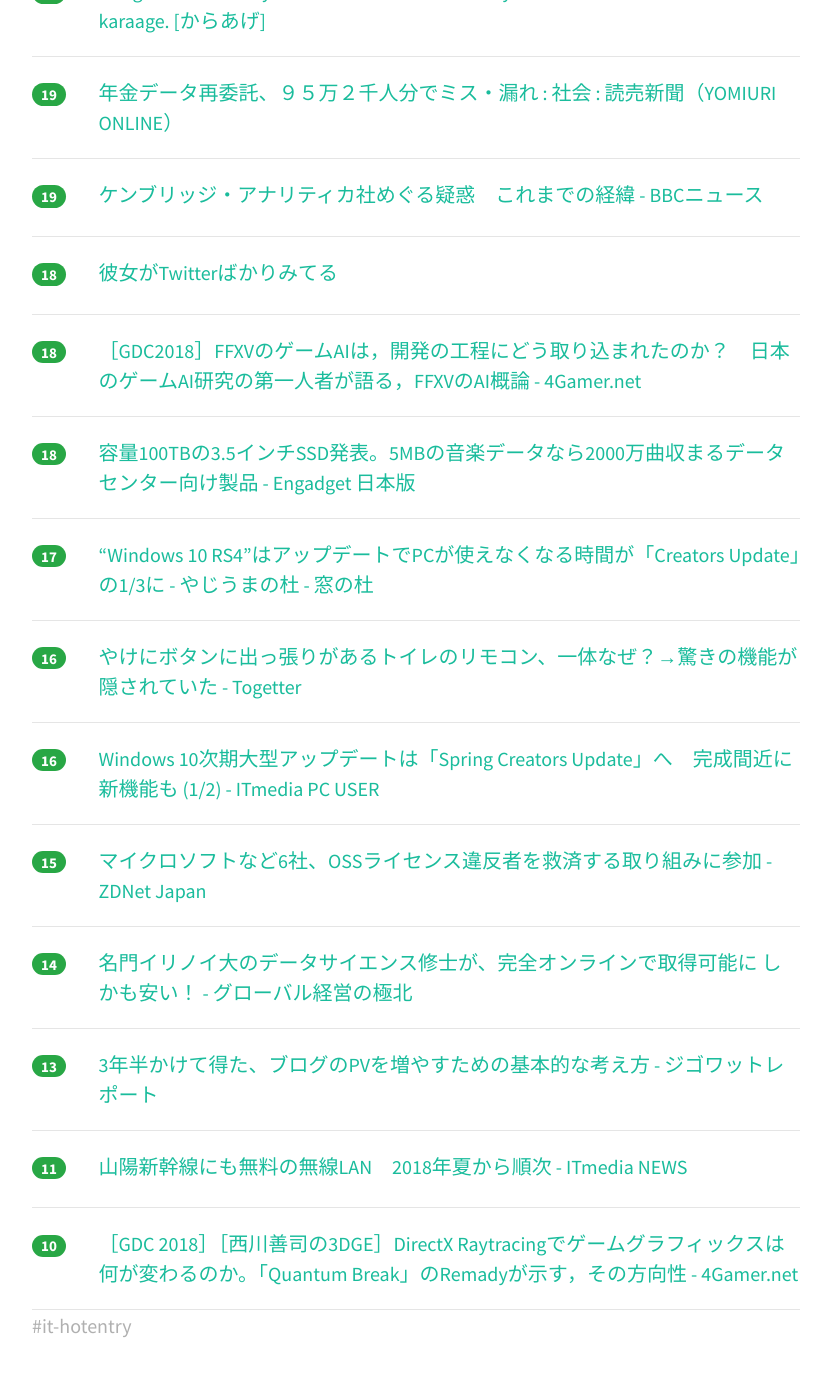
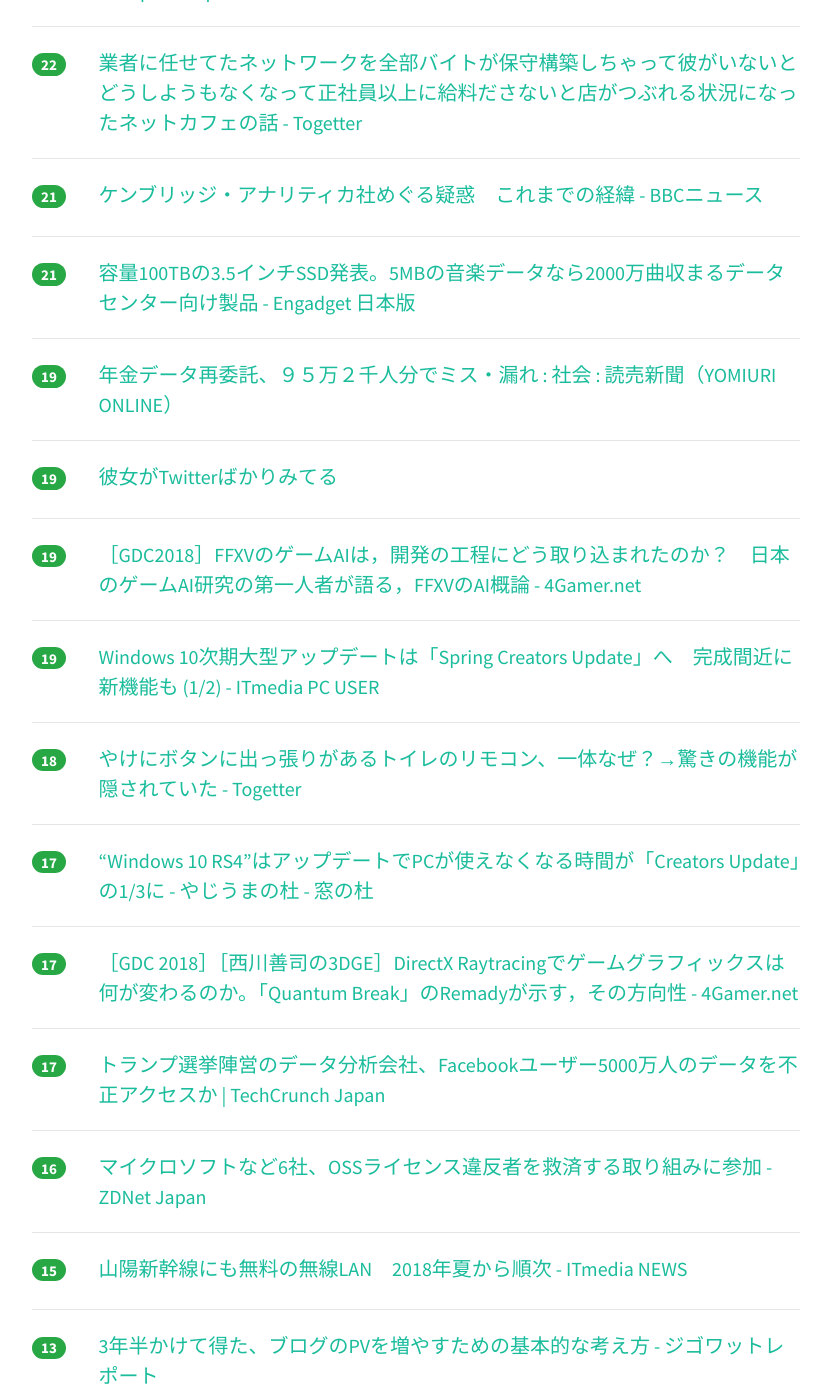
Before and after one commit to yatta47/hatena-matome-site, a Jekyll site: the page built from _posts/2018-03-21-hatena.md, in a window 1280 px wide and 1400 px high, scrolled down 3140 px. Shown: the whole window, without its empty margins (224-1053 px from the left). Built offline with Jekyll 4.4.1, drawn with Linux system fonts in a browser that asks for light colours; nearby versions of some CDN libraries; some of the changed text lies outside the part shown.

Commit message:
Updated 2018-03-21

```diff
--- a/_posts/2018-03-21-hatena.md
+++ b/_posts/2018-03-21-hatena.md
@@ -1,49 +1,49 @@
 ---
 layout: post
 title:  "2018-03-21 はてぶIT"
-date:   2018-03-21 17:00:43
+date:   2018-03-21 18:02:22
 tags: [it-hotentry]
 ---
-43 件のデータあり
+47 件のデータあり
 
 <hr><div class="row">
-<div class="col-1"><span class="badge badge-pill badge-success h2">210</span></div>
+<div class="col-1"><span class="badge badge-pill badge-success h2">217</span></div>
 <div class="col-11"><a href='http://kyoumoe.hatenablog.com/entry/20180320/1521549532' target='_blank'>とあるNPO法人のサポーターからイケダハヤトやはあちゅうの存在が消された件 - 今日も得る物なしZ</a></div>
 </div>
 <hr>
 <div class="row">
-<div class="col-1"><span class="badge badge-pill badge-success h2">123</span></div>
+<div class="col-1"><span class="badge badge-pill badge-success h2">131</span></div>
 <div class="col-11"><a href='https://qiita.com/umamichi/items/0e2b4b1c578e7335ba20' target='_blank'>PWA 入門 〜iOS SafariでPWAを体験するまで〜 2018年3月版 - Qiita</a></div>
 </div>
 <hr>
 <div class="row">
-<div class="col-1"><span class="badge badge-pill badge-success h2">91</span></div>
+<div class="col-1"><span class="badge badge-pill badge-success h2">102</span></div>
 <div class="col-11"><a href='https://medium.com/google-cloud-jp/1d7227cb05e4' target='_blank'>BigQuery に関する１２の誤解の真相を明らかにする – google-cloud-jp – Medium</a></div>
 </div>
 <hr>
 <div class="row">
-<div class="col-1"><span class="badge badge-pill badge-success h2">83</span></div>
+<div class="col-1"><span class="badge badge-pill badge-success h2">101</span></div>
 <div class="col-11"><a href='http://www.mermirai.com/entry/web30' target='_blank'>Web 3.0の6つの特徴 - メルミライ - 未来を見るメディア。</a></div>
 </div>
 <hr>
 <div class="row">
-<div class="col-1"><span class="badge badge-pill badge-success h2">80</span></div>
+<div class="col-1"><span class="badge badge-pill badge-success h2">83</span></div>
 <div class="col-11"><a href='http://www.4gamer.net/games/033/G003329/20180320141/' target='_blank'>［GDC 2018］ついにDirectXがレイトレーシングパイプラインを統合。「DirectX Raytracing」が立ち上がる - 4Gamer.net</a></div>
 </div>
 <hr>
 <div class="row">
-<div class="col-1"><span class="badge badge-pill badge-success h2">54</span></div>
+<div class="col-1"><span class="badge badge-pill badge-success h2">71</span></div>
+<div class="col-11"><a href='http://www.kunst1080.net/entry/2018/03/21/132836' target='_blank'>【謎】本当にあったfindコマンドの怖い話【解決編】 - くんすとの備忘録</a></div>
+</div>
+<hr>
+<div class="row">
+<div class="col-1"><span class="badge badge-pill badge-success h2">55</span></div>
 <div class="col-11"><a href='http://kachibito.net/useful-resource/tabler' target='_blank'>BootstrapベースのシンプルなUIのオープンソース管理画面テンプレート・「tabler」 | かちびと.net</a></div>
 </div>
 <hr>
 <div class="row">
-<div class="col-1"><span class="badge badge-pill badge-success h2">40</span></div>
+<div class="col-1"><span class="badge badge-pill badge-success h2">42</span></div>
 <div class="col-11"><a href='http://ch.nicovideo.jp/nekomimi/blomaga/ar1443265' target='_blank'>VRChatとVtuberが両輪なワケ:ねこみみメモ - ブロマガ</a></div>
-</div>
-<hr>
-<div class="row">
-<div class="col-1"><span class="badge badge-pill badge-success h2">40</span></div>
-<div class="col-11"><a href='http://www.kunst1080.net/entry/2018/03/21/132836' target='_blank'>【謎】本当にあったfindコマンドの怖い話【解決編】 - くんすとの備忘録</a></div>
 </div>
 <hr>
 <div class="row">
@@ -57,6 +57,16 @@ tags: [it-hotentry]
 </div>
 <hr>
 <div class="row">
+<div class="col-1"><span class="badge badge-pill badge-success h2">35</span></div>
+<div class="col-11"><a href='https://scrapbox.io/shokai/WebWorker%E3%82%92production%E3%81%A7%E4%BD%BF%E3%81%A3%E3%81%A6%E3%82%8B%E8%A9%B1' target='_blank'>WebWorkerをproductionで使ってる話 - 橋本商会 - Scrapbox</a></div>
+</div>
+<hr>
+<div class="row">
+<div class="col-1"><span class="badge badge-pill badge-success h2">35</span></div>
+<div class="col-11"><a href='http://www.itmedia.co.jp/mobile/articles/1803/21/news018.html' target='_blank'>超小型「Jelly Pro」はスマホとしてどこまで“使える”のか？ (1/3) - ITmedia Mobile</a></div>
+</div>
+<hr>
+<div class="row">
 <div class="col-1"><span class="badge badge-pill badge-success h2">34</span></div>
 <div class="col-11"><a href='http://tech.willgate.co.jp/entry/2018/03/20/141000' target='_blank'>JavaScript のグラフライブラリ比較 - 私達がChart.jsからHighchartsに乗り換えた理由 - - WILLGATE tech blog</a></div>
 </div>
@@ -67,8 +77,8 @@ tags: [it-hotentry]
 </div>
 <hr>
 <div class="row">
-<div class="col-1"><span class="badge badge-pill badge-success h2">31</span></div>
-<div class="col-11"><a href='http://www.itmedia.co.jp/mobile/articles/1803/21/news018.html' target='_blank'>超小型「Jelly Pro」はスマホとしてどこまで“使える”のか？ (1/3) - ITmedia Mobile</a></div>
+<div class="col-1"><span class="badge badge-pill badge-success h2">32</span></div>
+<div class="col-11"><a href='https://forest.watch.impress.co.jp/docs/review/1112734.html' target='_blank'>【レビュー】「Visual Studio Code」で“Twitter”を楽しめる「Twitter Client」拡張機能 - 窓の杜</a></div>
 </div>
 <hr>
 <div class="row">
@@ -77,18 +87,18 @@ tags: [it-hotentry]
 </div>
 <hr>
 <div class="row">
-<div class="col-1"><span class="badge badge-pill badge-success h2">29</span></div>
-<div class="col-11"><a href='https://scrapbox.io/shokai/WebWorker%E3%82%92production%E3%81%A7%E4%BD%BF%E3%81%A3%E3%81%A6%E3%82%8B%E8%A9%B1' target='_blank'>WebWorkerをproductionで使ってる話 - 橋本商会 - Scrapbox</a></div>
-</div>
-<hr>
-<div class="row">
-<div class="col-1"><span class="badge badge-pill badge-success h2">29</span></div>
-<div class="col-11"><a href='https://forest.watch.impress.co.jp/docs/review/1112734.html' target='_blank'>【レビュー】「Visual Studio Code」で“Twitter”を楽しめる「Twitter Client」拡張機能 - 窓の杜</a></div>
+<div class="col-1"><span class="badge badge-pill badge-success h2">28</span></div>
+<div class="col-11"><a href='https://speakerdeck.com/suusan2go/nuxt-dot-js-plus-typescript-equals-great' target='_blank'>Nuxt.js + TypeScript = Great! // Speaker Deck</a></div>
 </div>
 <hr>
 <div class="row">
 <div class="col-1"><span class="badge badge-pill badge-success h2">27</span></div>
-<div class="col-11"><a href='https://speakerdeck.com/suusan2go/nuxt-dot-js-plus-typescript-equals-great' target='_blank'>Nuxt.js + TypeScript = Great! // Speaker Deck</a></div>
+<div class="col-11"><a href='https://gigazine.net/news/20180320-microsoft-directx-raytracing/' target='_blank'>Microsoftがレイトレーシングをリアルタイムで行えるAPI「DirectX Raytracing」を公開、ゲームも映画並みにレイトレーシングを活用する時代へ - GIGAZINE</a></div>
+</div>
+<hr>
+<div class="row">
+<div class="col-1"><span class="badge badge-pill badge-success h2">27</span></div>
+<div class="col-11"><a href='http://globalbiz.hatenablog.com/entry/2018/03/21/114648' target='_blank'>名門イリノイ大のデータサイエンス修士が、完全オンラインで取得可能に しかも安い！ - グローバル経営の極北</a></div>
 </div>
 <hr>
 <div class="row">
@@ -98,12 +108,22 @@ tags: [it-hotentry]
 <hr>
 <div class="row">
 <div class="col-1"><span class="badge badge-pill badge-success h2">26</span></div>
-<div class="col-11"><a href='https://gigazine.net/news/20180320-microsoft-directx-raytracing/' target='_blank'>Microsoftがレイトレーシングをリアルタイムで行えるAPI「DirectX Raytracing」を公開、ゲームも映画並みにレイトレーシングを活用する時代へ - GIGAZINE</a></div>
+<div class="col-11"><a href='https://forest.watch.impress.co.jp/docs/news/1112711.html' target='_blank'>3月の更新プログラムを適用したWindows 7環境に問題、無線LANが利用できなくなる恐れ - 窓の杜</a></div>
 </div>
 <hr>
 <div class="row">
-<div class="col-1"><span class="badge badge-pill badge-success h2">25</span></div>
-<div class="col-11"><a href='https://forest.watch.impress.co.jp/docs/news/1112711.html' target='_blank'>3月の更新プログラムを適用したWindows 7環境に問題、無線LANが利用できなくなる恐れ - 窓の杜</a></div>
+<div class="col-1"><span class="badge badge-pill badge-success h2">26</span></div>
+<div class="col-11"><a href='https://anond.hatelabo.jp/20180319170310' target='_blank'>ネットのうざい広告作ってる人はネットしないのかな</a></div>
+</div>
+<hr>
+<div class="row">
+<div class="col-1"><span class="badge badge-pill badge-success h2">26</span></div>
+<div class="col-11"><a href='http://globalbiz.hatenablog.com/entry/2018/03/20/200039' target='_blank'>マッキンゼーやBCGなどコンサルファームのプレゼンを学べるサイト - グローバル経営の極北</a></div>
+</div>
+<hr>
+<div class="row">
+<div class="col-1"><span class="badge badge-pill badge-success h2">26</span></div>
+<div class="col-11"><a href='http://karaage.hatenadiary.jp/entry/2018/03/21/073000' target='_blank'>Google Colaboratoryを使えば環境構築不要でPythonの機械学習ができて最高 - karaage. [からあげ]</a></div>
 </div>
 <hr>
 <div class="row">
@@ -113,22 +133,17 @@ tags: [it-hotentry]
 <hr>
 <div class="row">
 <div class="col-1"><span class="badge badge-pill badge-success h2">25</span></div>
-<div class="col-11"><a href='https://anond.hatelabo.jp/20180319170310' target='_blank'>ネットのうざい広告作ってる人はネットしないのかな</a></div>
+<div class="col-11"><a href='https://qiita.com/hakatashi/items/997afabc28c254639efe' target='_blank'>Ruby 0.49 をビルドする - Qiita</a></div>
 </div>
 <hr>
 <div class="row">
 <div class="col-1"><span class="badge badge-pill badge-success h2">25</span></div>
-<div class="col-11"><a href='http://globalbiz.hatenablog.com/entry/2018/03/20/200039' target='_blank'>マッキンゼーやBCGなどコンサルファームのプレゼンを学べるサイト - グローバル経営の極北</a></div>
+<div class="col-11"><a href='https://developers-jp.googleblog.com/2018/03/standardizing-lessons-learned-from-amp.html?m=1' target='_blank'>Google Developers Japan: AMP から得られた教訓の標準化について</a></div>
 </div>
 <hr>
 <div class="row">
-<div class="col-1"><span class="badge badge-pill badge-success h2">23</span></div>
-<div class="col-11"><a href='https://qiita.com/hakatashi/items/997afabc28c254639efe' target='_blank'>Ruby 0.49 をビルドする - Qiita</a></div>
-</div>
-<hr>
-<div class="row">
-<div class="col-1"><span class="badge badge-pill badge-success h2">23</span></div>
-<div class="col-11"><a href='https://developers-jp.googleblog.com/2018/03/standardizing-lessons-learned-from-amp.html?m=1' target='_blank'>Google Developers Japan: AMP から得られた教訓の標準化について</a></div>
+<div class="col-1"><span class="badge badge-pill badge-success h2">22</span></div>
+<div class="col-11"><a href='https://japan.zdnet.com/article/35116404/' target='_blank'>IBM、「世界最小」コンピュータを発表--ブロックチェーン活用で偽造品対策に期待 - ZDNet Japan</a></div>
 </div>
 <hr>
 <div class="row">
@@ -137,23 +152,23 @@ tags: [it-hotentry]
 </div>
 <hr>
 <div class="row">
-<div class="col-1"><span class="badge badge-pill badge-success h2">21</span></div>
-<div class="col-11"><a href='https://japan.zdnet.com/article/35116404/' target='_blank'>IBM、「世界最小」コンピュータを発表--ブロックチェーン活用で偽造品対策に期待 - ZDNet Japan</a></div>
-</div>
-<hr>
-<div class="row">
-<div class="col-1"><span class="badge badge-pill badge-success h2">20</span></div>
+<div class="col-1"><span class="badge badge-pill badge-success h2">22</span></div>
 <div class="col-11"><a href='https://gigazine.net/news/20180321-super-straps-improve-posture/' target='_blank'>リュックを背負っても肩・首・背中に負荷をかけないようにするストラップ「Super Straps」 - GIGAZINE</a></div>
 </div>
 <hr>
 <div class="row">
-<div class="col-1"><span class="badge badge-pill badge-success h2">20</span></div>
+<div class="col-1"><span class="badge badge-pill badge-success h2">22</span></div>
 <div class="col-11"><a href='https://togetter.com/li/1210628' target='_blank'>業者に任せてたネットワークを全部バイトが保守構築しちゃって彼がいないとどうしようもなくなって正社員以上に給料ださないと店がつぶれる状況になったネットカフェの話 - Togetter</a></div>
 </div>
 <hr>
 <div class="row">
-<div class="col-1"><span class="badge badge-pill badge-success h2">20</span></div>
-<div class="col-11"><a href='http://karaage.hatenadiary.jp/entry/2018/03/21/073000' target='_blank'>Google Colaboratoryを使えば環境構築不要でPythonの機械学習ができて最高 - karaage. [からあげ]</a></div>
+<div class="col-1"><span class="badge badge-pill badge-success h2">21</span></div>
+<div class="col-11"><a href='http://www.bbc.com/japanese/features-and-analysis-43467869' target='_blank'>ケンブリッジ・アナリティカ社めぐる疑惑　これまでの経緯 - BBCニュース</a></div>
+</div>
+<hr>
+<div class="row">
+<div class="col-1"><span class="badge badge-pill badge-success h2">21</span></div>
+<div class="col-11"><a href='https://japanese.engadget.com/2018/03/20/100tb-3-5-ssd-5mb-2000/' target='_blank'>容量100TBの3.5インチSSD発表。5MBの音楽データなら2000万曲収まるデータセンター向け製品 - Engadget 日本版</a></div>
 </div>
 <hr>
 <div class="row">
@@ -163,22 +178,22 @@ tags: [it-hotentry]
 <hr>
 <div class="row">
 <div class="col-1"><span class="badge badge-pill badge-success h2">19</span></div>
-<div class="col-11"><a href='http://www.bbc.com/japanese/features-and-analysis-43467869' target='_blank'>ケンブリッジ・アナリティカ社めぐる疑惑　これまでの経緯 - BBCニュース</a></div>
+<div class="col-11"><a href='https://anond.hatelabo.jp/20180321005408' target='_blank'>彼女がTwitterばかりみてる</a></div>
+</div>
+<hr>
+<div class="row">
+<div class="col-1"><span class="badge badge-pill badge-success h2">19</span></div>
+<div class="col-11"><a href='http://www.4gamer.net/games/391/G039177/20180320076/' target='_blank'>［GDC2018］FFXVのゲームAIは，開発の工程にどう取り込まれたのか？　日本のゲームAI研究の第一人者が語る，FFXVのAI概論 - 4Gamer.net</a></div>
+</div>
+<hr>
+<div class="row">
+<div class="col-1"><span class="badge badge-pill badge-success h2">19</span></div>
+<div class="col-11"><a href='http://www.itmedia.co.jp/pcuser/articles/1803/20/news106.html' target='_blank'>Windows 10次期大型アップデートは「Spring Creators Update」へ　完成間近に新機能も (1/2) - ITmedia PC USER</a></div>
 </div>
 <hr>
 <div class="row">
 <div class="col-1"><span class="badge badge-pill badge-success h2">18</span></div>
-<div class="col-11"><a href='https://anond.hatelabo.jp/20180321005408' target='_blank'>彼女がTwitterばかりみてる</a></div>
-</div>
-<hr>
-<div class="row">
-<div class="col-1"><span class="badge badge-pill badge-success h2">18</span></div>
-<div class="col-11"><a href='http://www.4gamer.net/games/391/G039177/20180320076/' target='_blank'>［GDC2018］FFXVのゲームAIは，開発の工程にどう取り込まれたのか？　日本のゲームAI研究の第一人者が語る，FFXVのAI概論 - 4Gamer.net</a></div>
-</div>
-<hr>
-<div class="row">
-<div class="col-1"><span class="badge badge-pill badge-success h2">18</span></div>
-<div class="col-11"><a href='https://japanese.engadget.com/2018/03/20/100tb-3-5-ssd-5mb-2000/' target='_blank'>容量100TBの3.5インチSSD発表。5MBの音楽データなら2000万曲収まるデータセンター向け製品 - Engadget 日本版</a></div>
+<div class="col-11"><a href='https://togetter.com/li/1210381' target='_blank'>やけにボタンに出っ張りがあるトイレのリモコン、一体なぜ？→驚きの機能が隠されていた - Togetter</a></div>
 </div>
 <hr>
 <div class="row">
@@ -187,23 +202,23 @@ tags: [it-hotentry]
 </div>
 <hr>
 <div class="row">
-<div class="col-1"><span class="badge badge-pill badge-success h2">16</span></div>
-<div class="col-11"><a href='https://togetter.com/li/1210381' target='_blank'>やけにボタンに出っ張りがあるトイレのリモコン、一体なぜ？→驚きの機能が隠されていた - Togetter</a></div>
+<div class="col-1"><span class="badge badge-pill badge-success h2">17</span></div>
+<div class="col-11"><a href='http://www.4gamer.net/games/033/G003329/20180321003/' target='_blank'>［GDC 2018］［西川善司の3DGE］DirectX Raytracingでゲームグラフィックスは何が変わるのか。「Quantum Break」のRemadyが示す，その方向性 - 4Gamer.net</a></div>
+</div>
+<hr>
+<div class="row">
+<div class="col-1"><span class="badge badge-pill badge-success h2">17</span></div>
+<div class="col-11"><a href='https://jp.techcrunch.com/2018/03/19/2018-03-17-trump-campaign-linked-data-firm-cambridge-analytica-reportedly-collected-info-on-50m-facebook-profiles/' target='_blank'>トランプ選挙陣営のデータ分析会社、Facebookユーザー5000万人のデータを不正アクセスか | TechCrunch Japan</a></div>
 </div>
 <hr>
 <div class="row">
 <div class="col-1"><span class="badge badge-pill badge-success h2">16</span></div>
-<div class="col-11"><a href='http://www.itmedia.co.jp/pcuser/articles/1803/20/news106.html' target='_blank'>Windows 10次期大型アップデートは「Spring Creators Update」へ　完成間近に新機能も (1/2) - ITmedia PC USER</a></div>
+<div class="col-11"><a href='https://japan.zdnet.com/article/35116407/' target='_blank'>マイクロソフトなど6社、OSSライセンス違反者を救済する取り組みに参加 - ZDNet Japan</a></div>
 </div>
 <hr>
 <div class="row">
 <div class="col-1"><span class="badge badge-pill badge-success h2">15</span></div>
-<div class="col-11"><a href='https://japan.zdnet.com/article/35116407/' target='_blank'>マイクロソフトなど6社、OSSライセンス違反者を救済する取り組みに参加 - ZDNet Japan</a></div>
-</div>
-<hr>
-<div class="row">
-<div class="col-1"><span class="badge badge-pill badge-success h2">14</span></div>
-<div class="col-11"><a href='http://globalbiz.hatenablog.com/entry/2018/03/21/114648' target='_blank'>名門イリノイ大のデータサイエンス修士が、完全オンラインで取得可能に しかも安い！ - グローバル経営の極北</a></div>
+<div class="col-11"><a href='http://www.itmedia.co.jp/news/articles/1803/20/news115.html' target='_blank'>山陽新幹線にも無料の無線LAN　2018年夏から順次 - ITmedia NEWS</a></div>
 </div>
 <hr>
 <div class="row">
@@ -213,11 +228,16 @@ tags: [it-hotentry]
 <hr>
 <div class="row">
 <div class="col-1"><span class="badge badge-pill badge-success h2">11</span></div>
-<div class="col-11"><a href='http://www.itmedia.co.jp/news/articles/1803/20/news115.html' target='_blank'>山陽新幹線にも無料の無線LAN　2018年夏から順次 - ITmedia NEWS</a></div>
+<div class="col-11"><a href='http://weblog.rubyonrails.org/2018/3/20/Rails-5-2-RC2/' target='_blank'>Rails 5.2.0 RC2: Active Storage, Redis Cache Store, HTTP/2 Early Hints, CSP, Credentials | Riding Rails</a></div>
 </div>
 <hr>
 <div class="row">
-<div class="col-1"><span class="badge badge-pill badge-success h2">10</span></div>
-<div class="col-11"><a href='http://www.4gamer.net/games/033/G003329/20180321003/' target='_blank'>［GDC 2018］［西川善司の3DGE］DirectX Raytracingでゲームグラフィックスは何が変わるのか。「Quantum Break」のRemadyが示す，その方向性 - 4Gamer.net</a></div>
+<div class="col-1"><span class="badge badge-pill badge-success h2">8</span></div>
+<div class="col-11"><a href='http://www.itmedia.co.jp/news/articles/1803/21/news022.html' target='_blank'>Google、虚偽ニュース対策とメディア企業支援の「News Initiative」に3億ドル投入 - ITmedia NEWS</a></div>
 </div>
 <hr>
+<div class="row">
+<div class="col-1"><span class="badge badge-pill badge-success h2">5</span></div>
+<div class="col-11"><a href='https://chirotec.hatenablog.com/entry/2018/03/21/144932' target='_blank'>Unityのゲーム作りをさくっと解説（１） - chirotec’s blog</a></div>
+</div>
+<hr>
```
